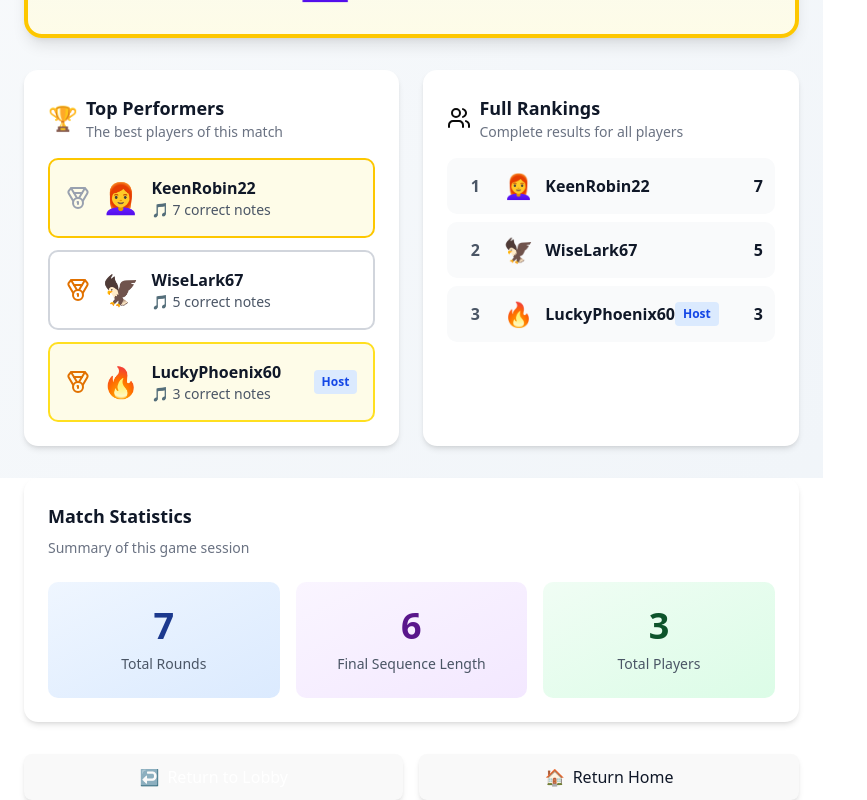
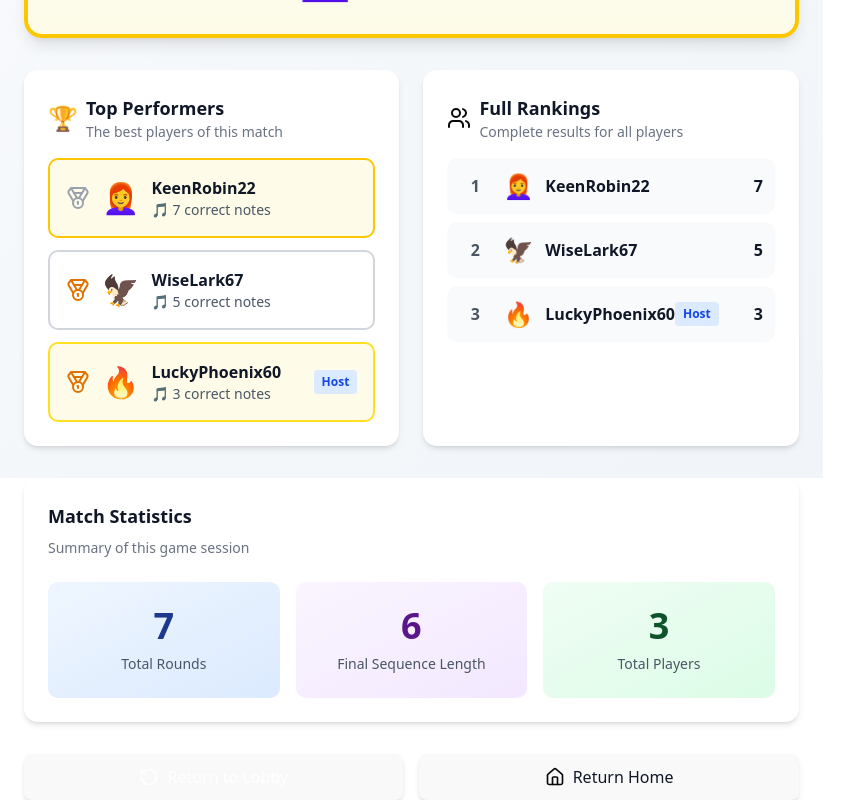
Before and after one commit to UOA-CS732-S1-2026/group-project-chiwifruit, a React (Vite) app in the folder client/: page /results in a window 1280 px wide. Shown: the part 322-1122 px from the top of the page, without its empty margins (0-867 px from the left). Built offline with nearby package versions, Linux system fonts and the light colour scheme.

Commit message:
Add SVG icons (refresh and home) to Return to Lobby and Return Home buttons in ResultsPage

```diff
--- a/client/src/pages/ResultsPage.jsx
+++ b/client/src/pages/ResultsPage.jsx
@@ -3,6 +3,8 @@ import trophy from '../assets/trophy.svg'
 import firstplace from '../assets/firstplace.svg'
 import orangemedal from '../assets/orangemedal.svg'
 import people from '../assets/people.svg'
+import refresh from '../assets/refresh.svg'
+import home from '../assets/home.svg'
 
 export default function ResultsPage() {
 	const navigate = useNavigate()
@@ -263,13 +265,15 @@ export default function ResultsPage() {
 						onClick={() => navigate('/room')}
 						className="bg-gray-900 hover:bg-gray-800 text-white font-bold py-3 px-6 rounded-lg transition flex items-center justify-center gap-2 shadow-md"
 					>
-						<span>↩️</span> Return to Lobby
+						<img src={refresh} alt="Refresh" className="w-5 h-5" />
+						Return to Lobby
 					</button>
 					<button
 						onClick={() => navigate('/')}
 						className="bg-white hover:bg-gray-50 text-gray-900 font-bold py-3 px-6 rounded-lg border-2 border-gray-200 transition flex items-center justify-center gap-2 shadow-md"
 					>
-						<span>🏠</span> Return Home
+						<img src={home} alt="Home" className="w-5 h-5" />
+						Return Home
 					</button>
 				</div>
 			</div>
```
Also changed, not shown: client/src/assets/home.svg (added), client/src/assets/refresh.svg (added).
